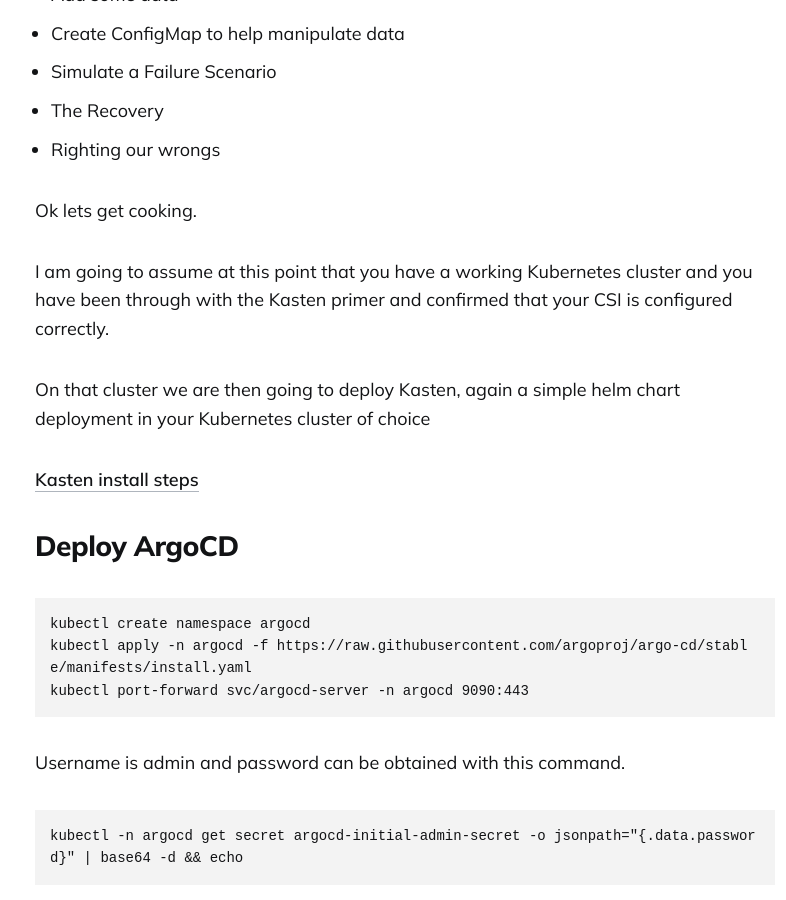
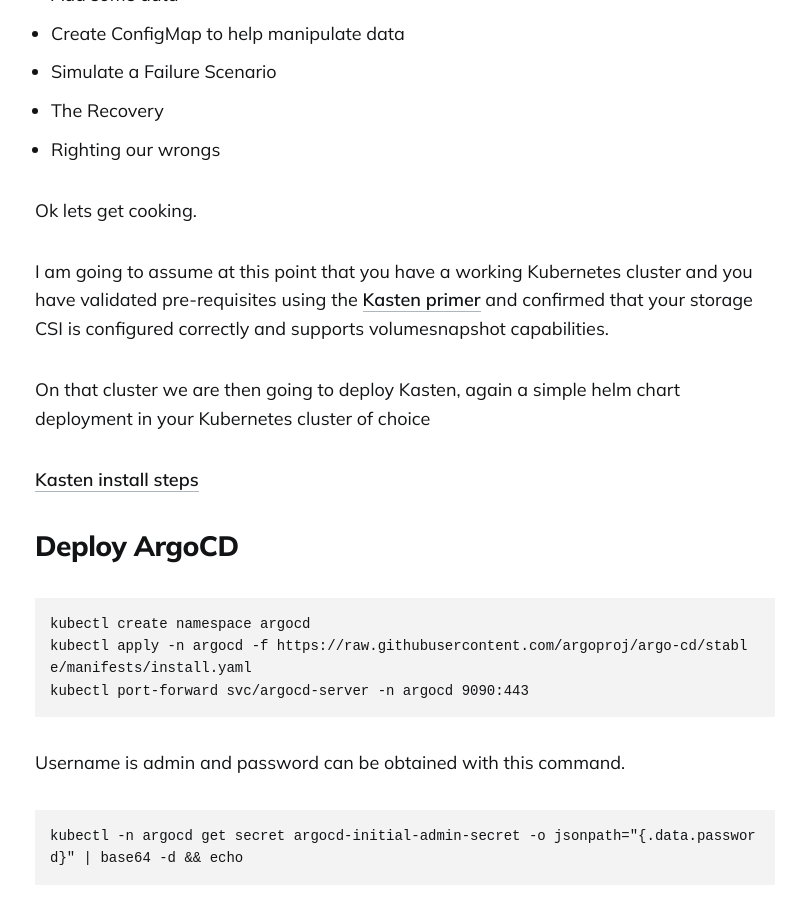
Before and after one commit to newellbrandon/kastendevhub.github.io, a Jekyll site: the page built from _posts/2024-04-25-integrating-backups-into-gitops.md, in a window 1280 px wide and 900 px high, scrolled down 6192 px. Shown: the whole window, without its empty margins (235-1021 px from the left). Built offline with Jekyll 4.4.1, drawn with Linux system fonts in a browser that asks for light colours.

Commit message:
Update _posts/2024-04-25-integrating-backups-into-gitops.md
Co-authored-by: slotdawg <mattslotten@gmail.com>

```diff
--- a/_posts/2024-04-25-integrating-backups-into-gitops.md
+++ b/_posts/2024-04-25-integrating-backups-into-gitops.md
@@ -88,7 +88,7 @@ The steps we will cover here will be:
 
 Ok lets get cooking.
 
-I am going to assume at this point that you have a working Kubernetes cluster and you have been through with the Kasten primer and confirmed that your CSI is configured correctly.
+I am going to assume at this point that you have a working Kubernetes cluster and you have validated pre-requisites using the [Kasten primer](https://docs.kasten.io/latest/install/requirements.html#pre-flight-checks) and confirmed that your storage CSI is configured correctly and supports volumesnapshot capabilities.
 
 On that cluster we are then going to deploy Kasten, again a simple helm chart deployment in your Kubernetes cluster of choice
 
```
